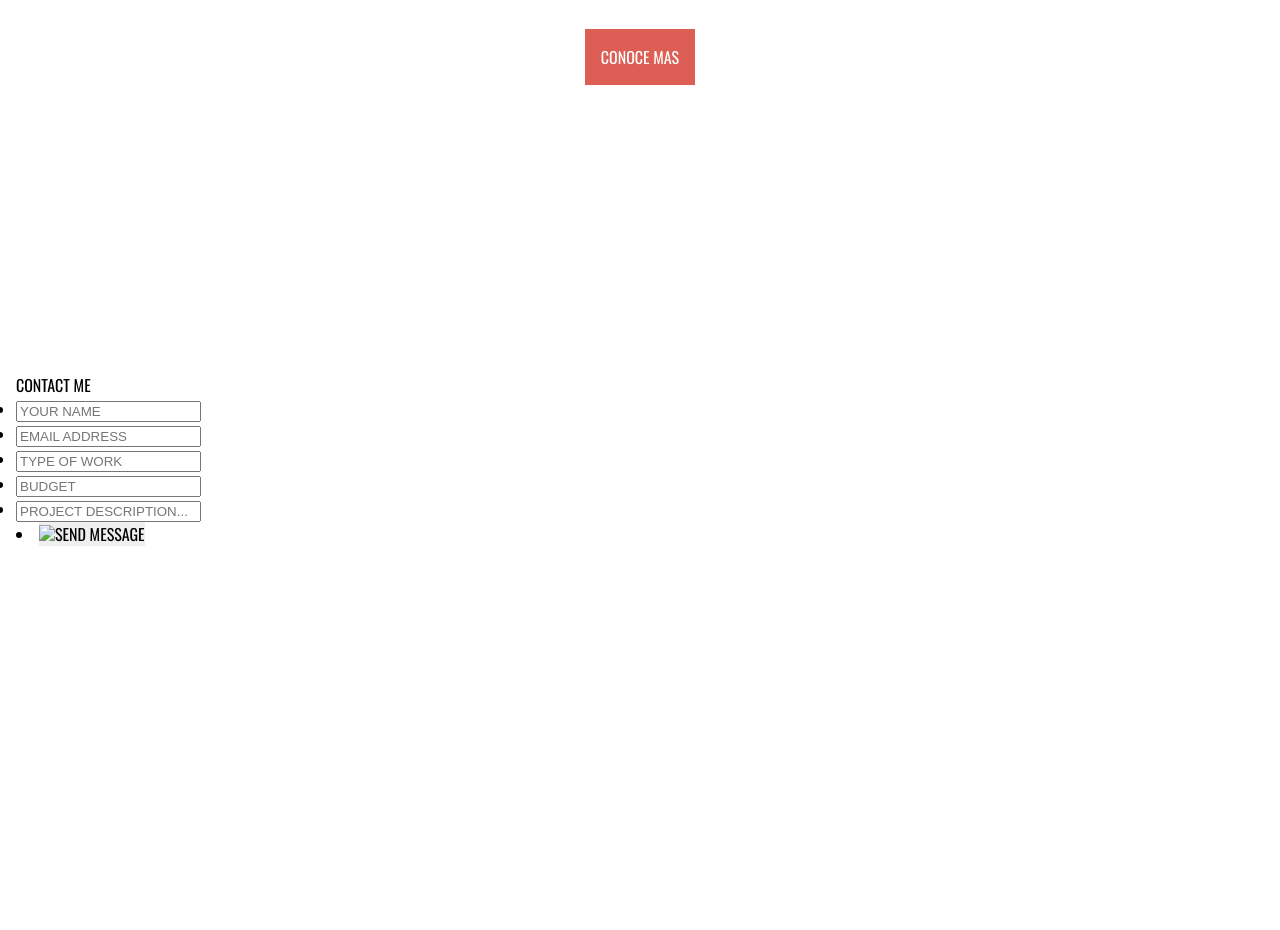
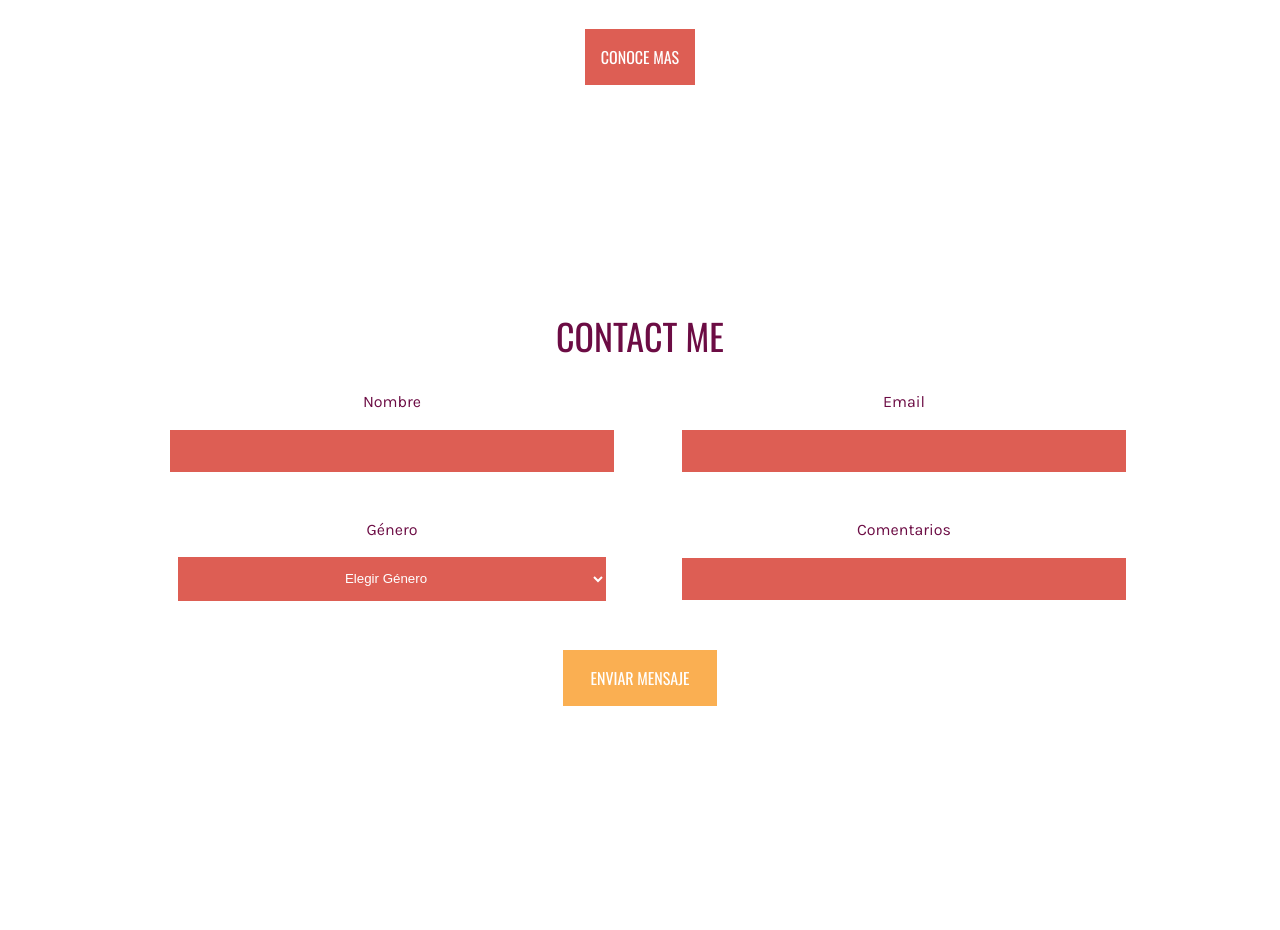
Before and after one commit to GiulianoGiovanola/landingpage, a plain HTML site: page index.html in a window 1280 px wide. Shown: the part 1645-2575 px from the top of the page. Before the commit the page ends 2191 px from the top, so only its background shows below. Drawn offline with nearby package versions, Linux system fonts and the light colour scheme.

Commit message:
actualizacion del index y css

```diff
--- a/assets/css/style.css
+++ b/assets/css/style.css
@@ -12,16 +12,20 @@ p{
     font-family: Karla, sans-serif;
 }
 
-#hero article div, #features, #features div, #calltoaction{
+#hero article div, #features, #features div, #calltoaction, #form{
     text-align: center;
 }
 
-#hero article div h1, #features h3, #calltoaction h1, #calltoaction a{
+#hero article div h1, #features h3, #calltoaction h1, #calltoaction a, #botonenviar button{
     text-transform: uppercase;
 }
 
-#features h3, #features p, #calltoaction h1, #calltoaction p{
+#features h3, #features p, #calltoaction h1, #calltoaction p, #form h1, #form p{
     color: #6C0C44;
+}
+
+#calltoaction a, #form p input, #form p select, #botonenviar button{
+    color: #fff;
 }
 
 #logo, #features, #calltoaction div div{
@@ -65,7 +69,6 @@ p{
 
 #hero article div h1{
     font-size: 4.5em;
-    /*color: #F60C5B;*/
     color: #DD5E54;
 }
 
@@ -110,7 +113,7 @@ p{
     font-weight: 600;
 }
 
-#calltoaction{
+#calltoaction, #form{
     padding-bottom: 12em;
 }
 
@@ -119,7 +122,7 @@ p{
     margin: 0 auto 3em;
 }
 
-#calltoaction h1{
+#calltoaction h1, #form h1{
     font-size: 2.25em;
 }
 
@@ -130,8 +133,54 @@ p{
 
 #calltoaction a{
     text-decoration: none;
-    color: #fff;
     cursor:pointer;
     background-color: #DD5E54;
 	padding: 1em;
 }
+
+#form p{
+    line-height: 3em;
+}
+
+#form p input, #form p select{
+    background-color: #DD5E54;
+    border: none;
+    text-align: center;
+}
+
+#form p input{
+    padding: 1em 10em;
+}
+
+#form p select{
+    padding: 1em 12.2em;
+}
+
+#form form ul, #botonenviar{
+    list-style: none;
+}
+
+#form form ul div{
+    width: 100%;
+}
+
+#form form ul div li{
+    width: 40%;
+    float:left;
+}
+
+.liform{
+    margin-left: 8.5em;
+}
+
+#botonenviar{
+    padding-top: 1em;
+    cursor: pointer;
+}
+
+#botonenviar button{
+    padding: 1em;
+    margin: 2em auto;
+    background-color: #faaf52;
+    width: 12%;
+}
--- a/index.html
+++ b/index.html
@@ -75,38 +75,49 @@
             </section>
 
         <!-- Form -->
-            <article id="articlecontactme" style="padding: 4em 0 0 1em;">
-                <h1 id="h1contactme">CONTACT ME</h1>
-                <form id="formcontactme">
+            <section id="form">
+                <h1>CONTACT ME</h1>
+                <form>
                     <ul>
-                        <div class="divcontactme">
-                            <li class="licontactme">
-                                <input type="text" id="nombre" name="nombre_del_usuario" placeholder="YOUR NAME">
+                        <div>
+                            <li class="liform">
+                                <p>
+                                    Nombre <br>
+                                    <input type="text" id="nombre" name="nombre_del_usuario">
+                                </p>
                             </li>
-                            <li class="licontactme">
-                                <input type="email" id="emailcontact" name="email_del_usuario" placeholder="EMAIL ADDRESS" required>
+                            <li>
+                                <p>
+                                    Email <br>
+                                    <input type="email" id="emailcontact" name="email_del_usuario" required>
+                                </p>
                             </li>
                         </div>
-                        <div class="divcontactme">
-                            <li class="licontactme">
-                                <input type="text" id="trabajo" name="tipo_de_trabajo" placeholder="TYPE OF WORK">
+                        <div>
+                            <li class="liform">
+                                <p>
+                                    Género <br>
+                                    <select name="genero_del_usuario">
+                                    <option>Elegir Género</option>
+                                    <option>Femenino</option>
+                                    <option>Masculino</option>
+                                    <option>Otro</option>
+                                    </select>
+                                </p>
                             </li>
-                            <li class="licontact">
-                                <input type="text" id="presupuesto" name="presupuesto" placeholder="BUDGET">
-                            </li>
-                        </div>
-                        <div class="divcontactme">
-                            <li class="licontactme">
-                                <input type="text" id="descripcion" name="descripcion_del_trabajo" placeholder="PROJECT DESCRIPTION...">
+                            <li>
+                                <p>
+                                    Comentarios <br>
+                                    <input type="textarea" id="descripcion" name="comentarios_del_usuario">
+                                </p>
                             </li>
                         </div>
                     </ul>
-                    <li class="botonenviar">
-                        <button class="ultimoboton" style="text-transform: uppercase; transform: translate(0);" type="submit" onclick="enviarEmail2()"><img id="imgcontactme" src="assets/iconos/paper-plane-icon.svg">SEND MESSAGE</button>
+                    <li id="botonenviar">
+                        <button type="submit">enviar mensaje</button>
                     </li>
                 </form>
-
-            </article>
+            </section>
         </main>
         <footer>
 
```
